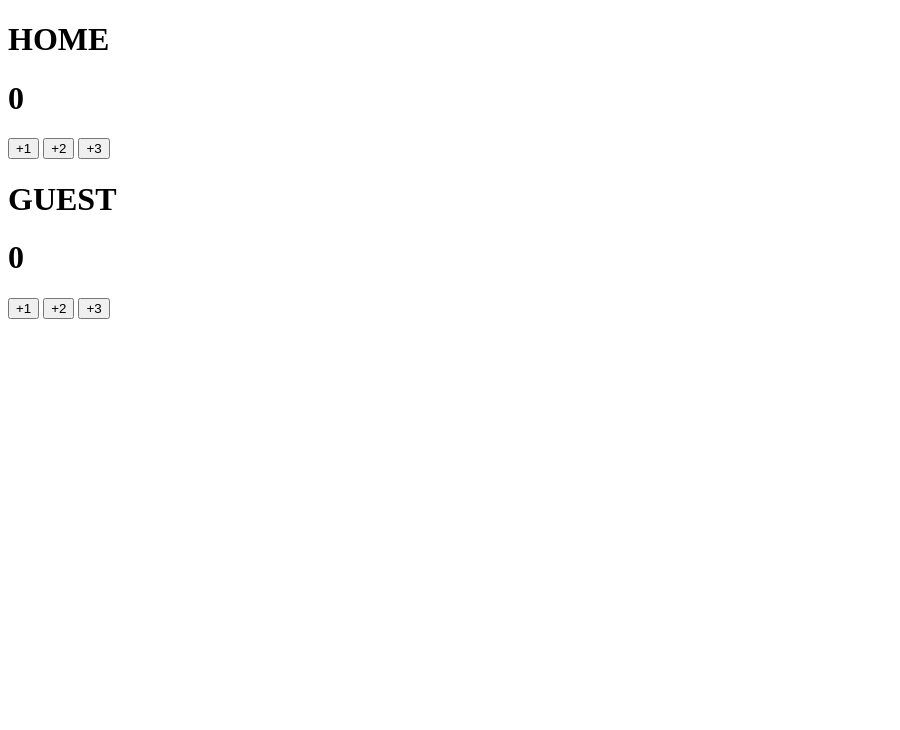
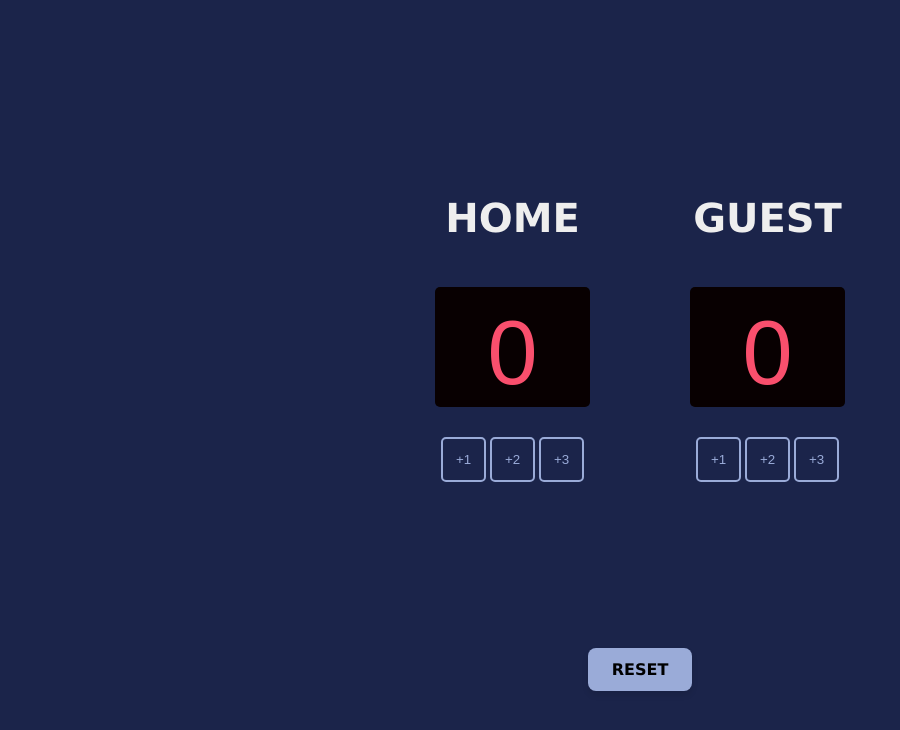
Before and after one commit to FatimaFarook/Scoreboard, a plain HTML site: page index.html in a window 1280 px wide. Shown: the whole page, without its empty margins (0-900 px from the left). Drawn offline with Linux system fonts and the light colour scheme; a web font is replaced by a local one.

Commit message:
design html structure

```diff
--- a/index.html
+++ b/index.html
@@ -17,9 +17,9 @@
                     <h1 id="home-count">0</h1>
                 </div>
                 <div class="buttons">
-                    <button class="click-btn" id="plus-one-home-btn" onclick="addOneHome()">+1</button>
-                    <button class="click-btn" id="plus-two-home-btn" onclick="addTwoHome()">+2</button>
-                    <button class="click-btn" id="plus-three-home-btn" onclick="addThreeHome()">+3</button>
+                    <button class="click-btn" id="plus-one-home-btn">+1</button>
+                    <button class="click-btn" id="plus-two-home-btn">+2</button>
+                    <button class="click-btn" id="plus-three-home-btn">+3</button>
                 </div>
             </div>
         </div>
@@ -30,14 +30,19 @@
                     <h1 id="guest-count">0</h1>
                 </div>
                 <div class="buttons">
-                    <button class="click-btn" id="plus-one-guest-btn" onclick="addOneGuest()">+1</button>
-                    <button class="click-btn" id="plus-two-guest-btn" onclick="addTwoGuest()">+2</button>
-                    <button class="click-btn" id="plus-three-guest-btn" onclick="addThreeGuest()">+3</button>
+                    <button class="click-btn" id="plus-one-guest-btn">+1</button>
+                    <button class="click-btn" id="plus-two-guest-btn">+2</button>
+                    <button class="click-btn" id="plus-three-guest-btn">+3</button>
                 </div>
             </div>
+
+
         </div>
+    </div>
+    <div class="btn-div">
+        <button id="reset-btn">RESET</button>
+    </div>
 
-    </div>
     <script src="./index.js"></script>
 </body>
 
--- a/index.js
+++ b/index.js
@@ -1,25 +1,58 @@
 let count = 0;
-function addOneHome() {
+let number = 0;
+let addOneHome = document.querySelector("#plus-one-home-btn");
+let addTwoHome = document.querySelector("#plus-two-home-btn");
+let addThreeHome = document.querySelector("#plus-three-home-btn");
+let addOneGuest = document.querySelector("#plus-one-guest-btn");
+let addTwoGuest = document.querySelector("#plus-two-guest-btn")
+let addThreeGuest = document.querySelector("#plus-three-guest-btn");
+let reset = document.querySelector("#reset-btn");
+
+addOneHome.addEventListener('click', function () {
     count += 1;
     document.querySelector("#home-count").innerText = count;
 }
-function addTwoHome() {
+)
+
+addTwoHome.addEventListener('click', function () {
     count += 2;
     document.querySelector("#home-count").innerText = count;
 }
-function addThreeHome() {
+
+)
+
+addThreeHome.addEventListener('click', function () {
     count += 3;
     document.querySelector("#home-count").innerText = count;
 }
-function addOneGuest() {
-    count += 1;
-    document.querySelector("#guest-count").innerText = count;
+
+)
+addOneGuest.addEventListener('click', function () {
+    number += 1;
+    document.querySelector("#guest-count").innerText = number;
 }
-function addTwoGuest() {
-    count += 2;
-    document.querySelector("#guest-count").innerText = count;
+)
+
+
+addTwoGuest.addEventListener('click', function () {
+    number += 2;
+    document.querySelector("#guest-count").innerText = number;
 }
-function addThreeGuest() {
-    count += 3;
-    document.querySelector("#guest-count").innerText = count;
+)
+addThreeGuest.addEventListener('click', function () {
+    number += 3;
+    document.querySelector("#guest-count").innerText = number;
 }
+)
+
+reset.addEventListener('click', function () {
+    count = 0;
+    number = 0;
+    document.querySelector("#guest-count").innerText = number;
+    document.querySelector("#home-count").innerText = count;
+}
+)
+function increment(btnEl, team, num) {
+    count += num
+    btnEl.innerText = count
+}
--- a/style.css
+++ b/style.css
@@ -0,0 +1,120 @@
+@import url('https://fonts.cdnfonts.com/css/cursed-timer-ulil');
+
+body {
+    background-color: #1B244A;
+}
+
+.container {
+    display: flex;
+    flex-direction: row;
+    gap: 100px;
+    justify-content: center;
+    height: 80vh;
+
+    align-items: center;
+
+}
+
+
+
+.title {
+    font-family: Verdana;
+    font-size: 40px;
+    font-weight: 700;
+    line-height: 35.89px;
+    text-align: center;
+    text-underline-position: from-font;
+    text-decoration-skip-ink: none;
+    color: #EEEEEE;
+    margin-bottom: 50px;
+
+}
+
+.text-div {
+    border-radius: 5px 0px 0px 0px;
+    opacity: 0px;
+    background-color: #080001;
+}
+
+
+
+
+
+#home-count {
+    color: #F94F6D;
+    font-family: 'Cursed Timer ULiL', sans-serif;
+    font-size: 90px;
+    font-weight: 400;
+    text-align: center;
+    text-underline-position: from-font;
+    text-decoration-skip-ink: none;
+    margin-top: 15px;
+
+
+}
+
+#guest-count {
+    color: #F94F6D;
+    font-family: 'Cursed Timer ULiL', sans-serif;
+    font-size: 90px;
+    font-weight: 400;
+    text-align: center;
+    text-underline-position: from-font;
+    text-decoration-skip-ink: none;
+    margin-top: 15px;
+}
+
+.text-div {
+    width: 155px;
+    height: 120px;
+    top: 125px;
+    left: 82px;
+    gap: 0px;
+    border-radius: 5px 5px 5px 5px;
+    opacity: 0px;
+}
+
+.click-btn {
+
+    width: 45px;
+    height: 45px;
+    top: 271px;
+    left: 82px;
+    gap: 0px;
+    border: 2px solid #9AABD8;
+    border-radius: 5px 5px 5px 5px;
+    opacity: 0px;
+    color: #9AABD8;
+    background-color: #1B244A;
+    font-family: 'Cursed Timer ULiL', sans-serif;
+    cursor: pointer;
+
+
+}
+
+.content {
+    display: flex;
+    justify-content: center;
+    align-items: center;
+    flex-direction: column;
+    gap: 30px;
+}
+
+.btn-div {
+    display: flex;
+    flex-direction: row;
+    justify-content: center;
+}
+
+#reset-btn {
+    font-family: Verdana, Geneva, Tahoma, sans-serif;
+    background-color: #9AABD8;
+    color: black;
+    font-size: 16px;
+    font-weight: 600;
+    padding: 12px 24px;
+    border-radius: 8px;
+    border: none;
+    box-shadow: 0px 4px 6px rgba(0, 0, 0, 0.1);
+    cursor: pointer;
+}
```
